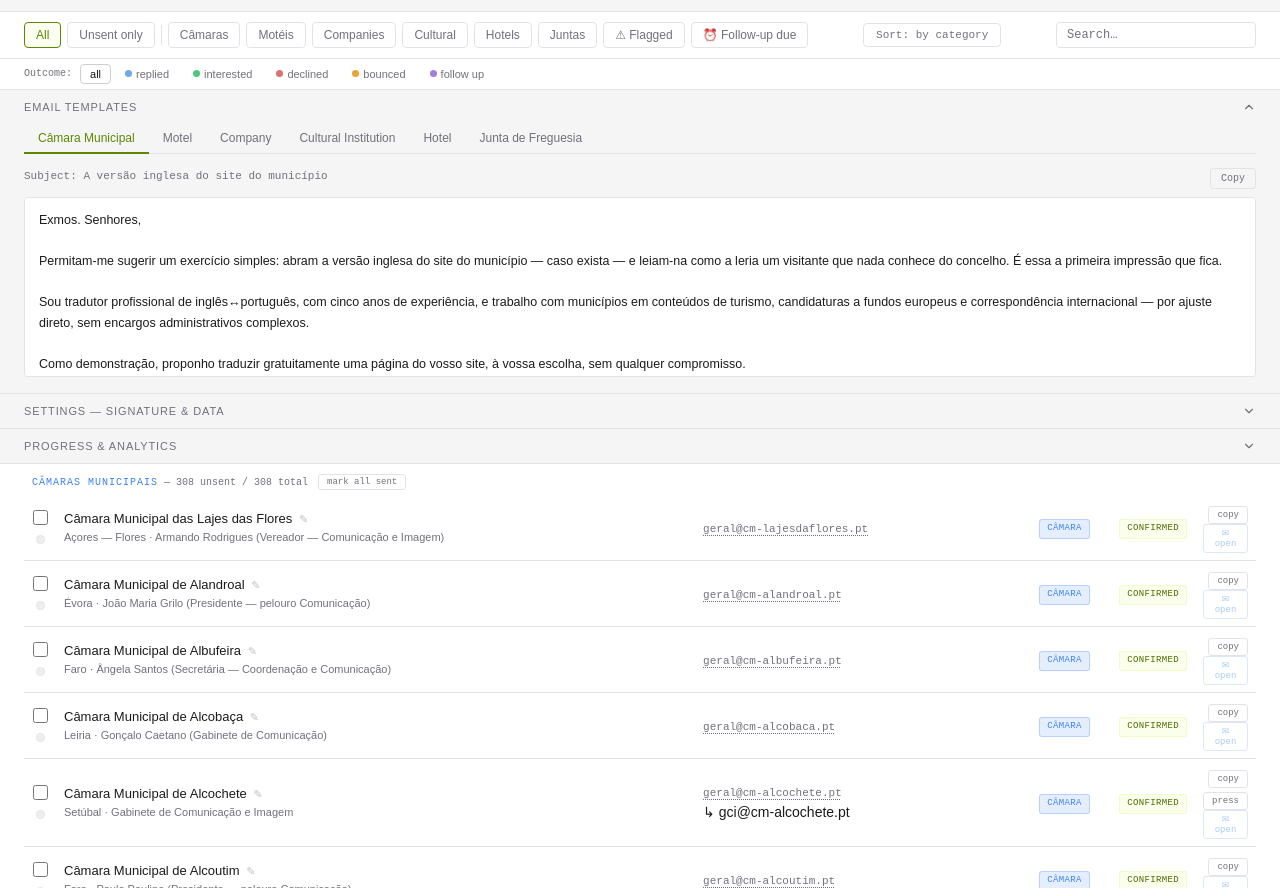
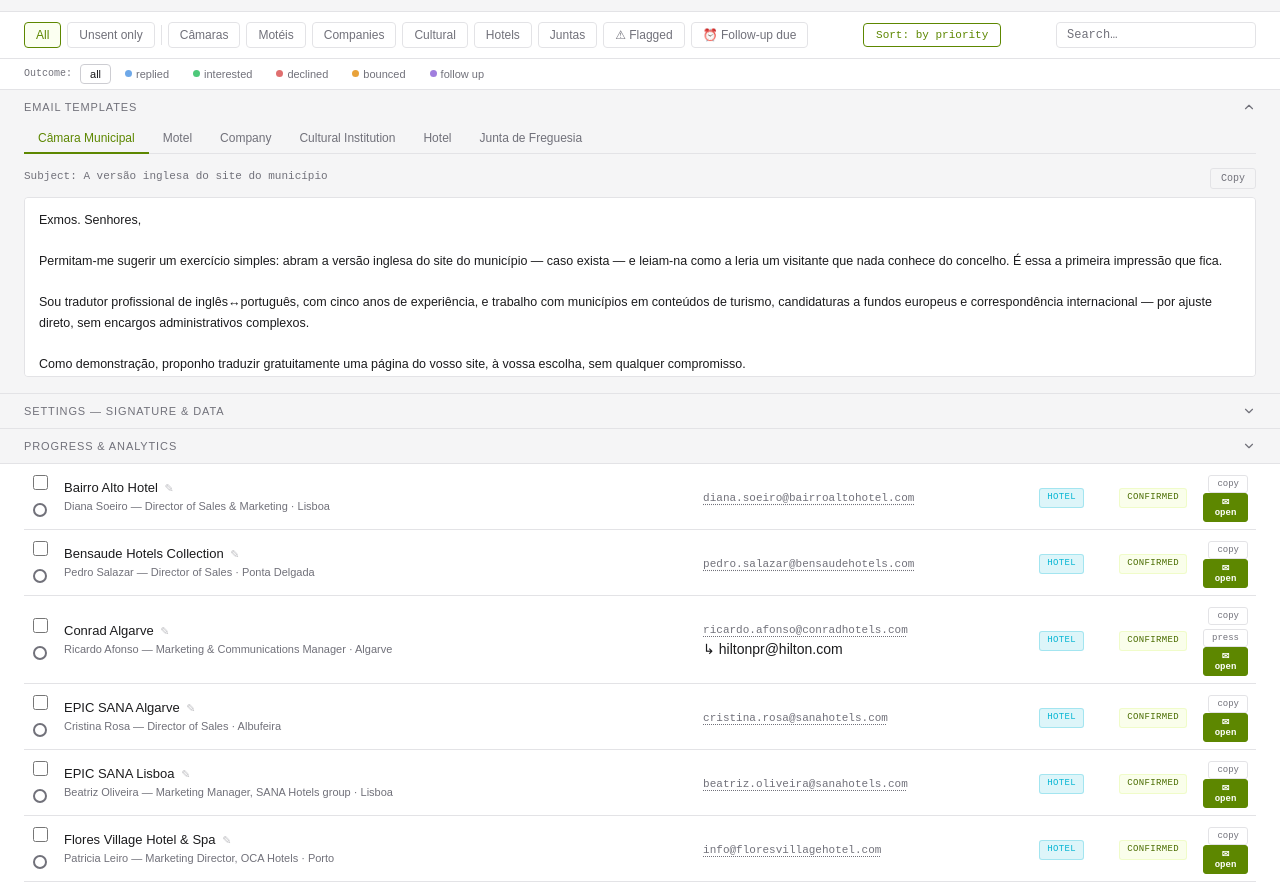
Before and after one commit to guilhermegfmachado/crm, a plain HTML site: page index.html in a window 1280 px wide. Shown: the part 64-952 px from the top of the page. Drawn offline with Linux system fonts and the light colour scheme.

Commit message:
Lead with best prospects; make Open the primary action; bigger outcome dot (#18)
Priority sort by default (remembered), filled accent Open button, larger outcome dot with bigger tap target.

```diff
--- a/index.html
+++ b/index.html
@@ -32,6 +32,7 @@
   --muted: #666;
   --accent: #c8f542;
   --accent-dim: #a8d030;
+  --on-accent: #0d0d0d;
 }
 :root[data-theme="light"] {
   --bg: #ffffff;
@@ -42,6 +43,7 @@
   --muted: #71717a;
   --accent: #5d8700;
   --accent-dim: #4a6c00;
+  --on-accent: #ffffff;
 }
 *{box-sizing:border-box;margin:0;padding:0}
 body{background:var(--bg);color:var(--text);font-family:'DM Sans',sans-serif;font-size:14px;line-height:1.5}
@@ -185,13 +187,15 @@ table{width:100%;border-collapse:collapse}
 
   /* Larger touch targets */
   .eck{width:18px;height:18px}
+  .cc .odot{width:18px;height:18px;margin-top:10px}
   .btn-cr{padding:8px 12px;font-size:10px}
   .ccp{width:56px}
   .fbtn{padding:6px 11px}
 }
 
 /* Outcomes */
-.odot{display:block;width:9px;height:9px;border-radius:50%;border:1.5px solid var(--border);cursor:pointer;margin:4px auto 0;flex-shrink:0;transition:transform .1s}
+.odot{display:block;position:relative;width:14px;height:14px;border-radius:50%;border:2px solid var(--muted);background:transparent;cursor:pointer;margin:7px auto 0;padding:0;flex-shrink:0;transition:transform .1s}
+.odot::after{content:'';position:absolute;inset:-9px}  /* larger invisible tap target */
 .odot:hover{transform:scale(1.3)}
 .odot-sm{display:inline-block;width:7px;height:7px;border-radius:50%;margin-right:4px;vertical-align:middle}
 /* Outcome filter bar */
@@ -218,8 +222,8 @@ table{width:100%;border-collapse:collapse}
 .btn-markall{font-family:'DM Mono',monospace;font-size:9px;background:transparent;border:1px solid var(--border);color:var(--muted);padding:2px 8px;border-radius:3px;cursor:pointer;margin-left:10px;transition:all .15s;text-transform:none;letter-spacing:0;font-weight:400;vertical-align:middle}
 .btn-markall:hover{border-color:var(--accent-dim);color:var(--accent)}
 /* Mailto + note buttons in ccp */
-.btn-mailto{border-color:rgba(110,168,232,.25);color:rgba(110,168,232,.6)}
-.btn-mailto:hover{border-color:#6ea8e8;color:#6ea8e8}
+.btn-mailto{background:var(--accent);border-color:var(--accent);color:var(--on-accent);font-weight:600}
+.btn-mailto:hover{background:var(--accent-dim);border-color:var(--accent-dim);color:var(--on-accent)}
 .btn-note{border-color:transparent;color:var(--muted)}
 .btn-note:hover{border-color:var(--border);color:var(--text)}
 /* CSV button */
@@ -291,7 +295,7 @@ table{width:100%;border-collapse:collapse}
     <button type="button" class="fbtn" data-f="junta" onclick="setFilter('junta')">Juntas</button>
     <button type="button" class="fbtn" data-f="flagged" onclick="setFilter('flagged')">⚠ Flagged</button>
     <button type="button" class="fbtn" data-f="due" onclick="setFilter('due')" title="Sent 7+ days ago with no reply">⏰ Follow-up due</button>
-    <button type="button" class="sort-btn" id="sort-btn" onclick="toggleSort()" title="Sort by response likelihood">Sort: by category</button>
+    <button type="button" class="sort-btn" id="sort-btn" onclick="toggleSort()" title="Sort by response likelihood">Sort: by priority</button>
   </div>
   <input type="search" class="search" id="search" placeholder="Search…" oninput="setSearch(this.value)">
 </div>
@@ -421,7 +425,8 @@ let sentSet = new Set();
 let activeFilter = 'all';
 let searchQuery = '';
 let activeTpl = 0;
-let sortMode = 'cat'; // 'cat' | 'priority'
+let sortMode = 'priority'; // 'cat' | 'priority' — best leads first by default
+try { const s = localStorage.getItem('crm_sort'); if (s === 'cat' || s === 'priority') sortMode = s; } catch(e) {}
 let activeOutcome = '';   // '' | 'replied' | 'interested' | 'declined' | 'bounced' | 'followup'
 let outcomesMap = {};     // {id: outcome}
 let notesMap    = {};     // {id: note text}
@@ -484,8 +489,16 @@ function priScore(e) {
   if (e.status === 'confirmed')     s += 1;
   return s;
 }
+function syncSortBtn() {
+  const btn = document.getElementById('sort-btn');
+  if (btn) {
+    btn.textContent = 'Sort: ' + (sortMode === 'priority' ? 'by priority' : 'by category');
+    btn.classList.toggle('active', sortMode === 'priority');
+  }
+}
 function toggleSort() {
   sortMode = sortMode === 'priority' ? 'cat' : 'priority';
+  try { localStorage.setItem('crm_sort', sortMode); } catch(e) {}
   const btn = document.getElementById('sort-btn');
   if (btn) {
     btn.textContent = 'Sort: ' + (sortMode === 'priority' ? 'by priority' : 'by category');
@@ -940,6 +953,7 @@ function copyTpl(btn) {
 }
 
 // ─── Init ───
+syncSortBtn();
 loadSent();
 loadSentDates();
 loadOutcomes();
```
